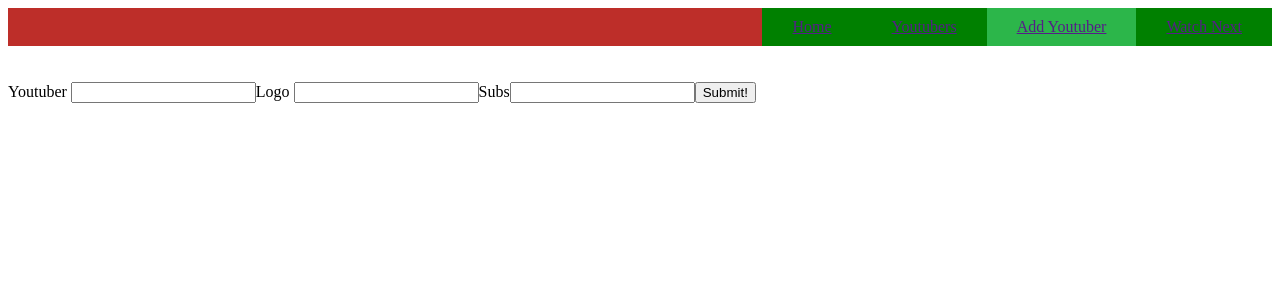
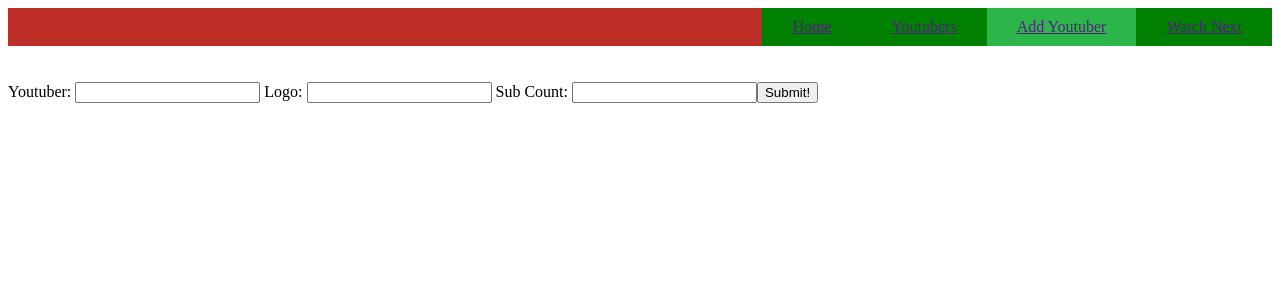
Before and after one commit to Reked37/Youtube-watch-list, a React (Create React App) app in the folder project-app/: page /addyoutuber in a window 1280 px wide. Shown: the top 300 px of the page. Built offline with nearby package versions, Linux system fonts and the light colour scheme; data requests are answered from the project's data file.

Commit message:
post new video

```diff
--- a/project-app/src/AddToWatch.js
+++ b/project-app/src/AddToWatch.js
@@ -18,7 +18,10 @@ function AddToWatch({onAddVideo}){
         })
         .then(res=>res.json())
         .then(data=>onAddVideo(data))
-        setAddToWatch
+        setAddToWatch({
+            channel:"",
+            video:""
+        })
     }
 
     function handleChange(event){
--- a/project-app/src/AddYoutuber.js
+++ b/project-app/src/AddYoutuber.js
@@ -1,5 +1,5 @@
 import React, {useState} from "react"
-import Youtuber from "./Youtuber"
+import { useNavigate, redirect }from "react-router-dom"
 
 function AddYoutuber({onPostYoutuber}){
 const [newYoutuber, setNewYoutuber]= useState({
@@ -7,7 +7,8 @@ const [newYoutuber, setNewYoutuber]= useState({
     logo:"",
     subs:""
 })
-
+    // const navigate=useNavigate()
+    // console.log(navigate)
     function handleSubmit(e){
         e.preventDefault()
         console.log(newYoutuber.youtuber)
@@ -22,6 +23,12 @@ const [newYoutuber, setNewYoutuber]= useState({
         })
         .then(res=>res.json())
         .then(data=>onPostYoutuber(data))
+        redirect("/listofyoutubers")
+        setNewYoutuber({
+            youtuber:"",
+            logo:"",
+            subs:""
+        })
     }
 
     function handleChanges(e){
@@ -36,11 +43,11 @@ const [newYoutuber, setNewYoutuber]= useState({
             <br></br>
             <br></br>
             <form onSubmit={handleSubmit}>
-                <label name="youtuber">Youtuber </label>
+                <label name="youtuber">Youtuber: </label>
                 <input onChange={handleChanges} name="youtuber" type="text" value={newYoutuber.youtuber}></input>
-                <label name="logo">Logo </label>
+                <label name="logo"> Logo: </label>
                 <input onChange={handleChanges} name="logo" type="text" value={newYoutuber.logo}></input>
-                <label name="subs">Subs</label>
+                <label name="subs"> Sub Count: </label>
                 <input onChange={handleChanges} name="subs" type="number" value={newYoutuber.subs}></input>
                 <button>Submit!</button>
             </form>
--- a/project-app/src/WatchNextItem.js
+++ b/project-app/src/WatchNextItem.js
@@ -4,7 +4,7 @@ function WatchNextItem({watchVideo, onDeleteVideo}){
    const { id, channel, video}=watchVideo
 
     function deleteItem(){
-        fetch(`http://localhost:3000/watchnext/${watchVideo}`,{
+        fetch(`http://localhost:3000/watchnext/${watchVideo.id}`,{
             method: "DELETE",
         })
         .then(res=>res.json())
--- a/project-app/src/WatchNextList.js
+++ b/project-app/src/WatchNextList.js
@@ -7,14 +7,13 @@ function WatchNextList({watchVideos, deleteVideo, addVideo}){
     return(
         <div>
             <br></br>
-            <AddToWatch/>
+            <AddToWatch onAddVideo={addVideo}/>
             <br></br>
             <ol>
                 {watchVideos.map(video => {
                     return <WatchNextItem
                     watchVideo={video}
                     onDeleteVideo={deleteVideo}
-                    onAddVideo={addVideo}
                     />
                 })}
             </ol>
```
